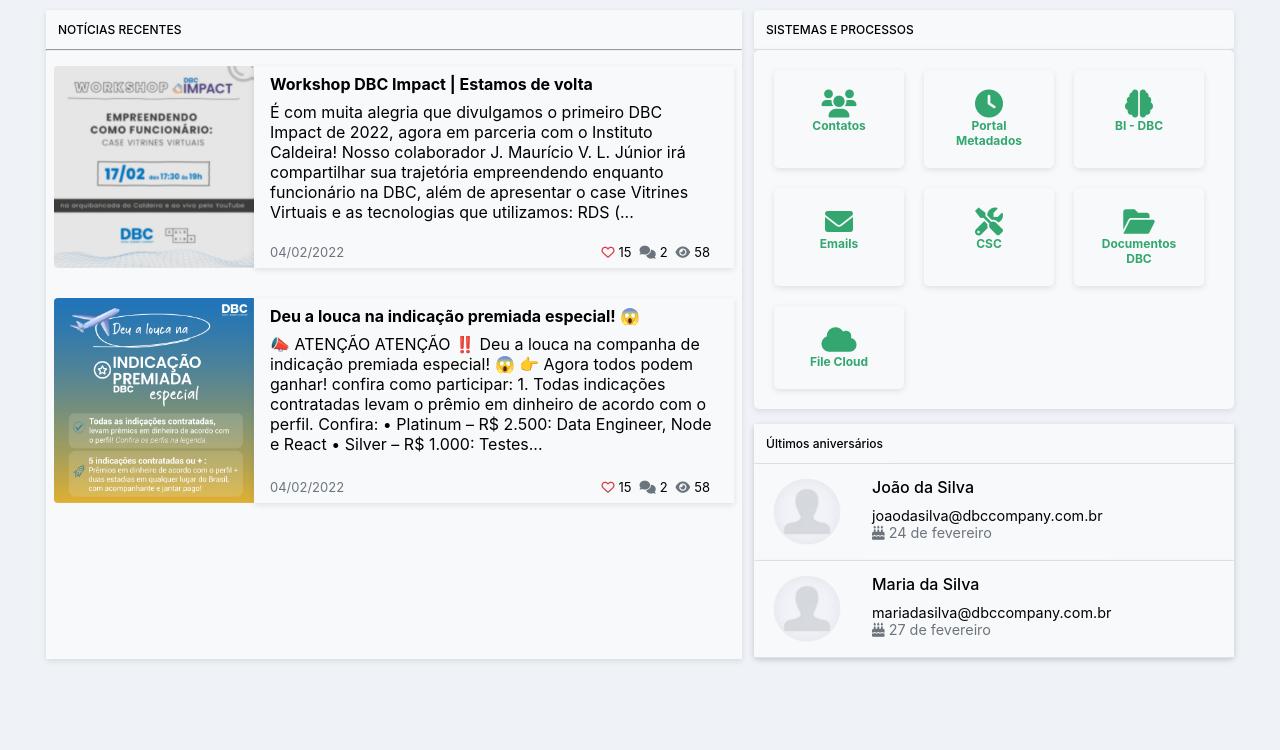
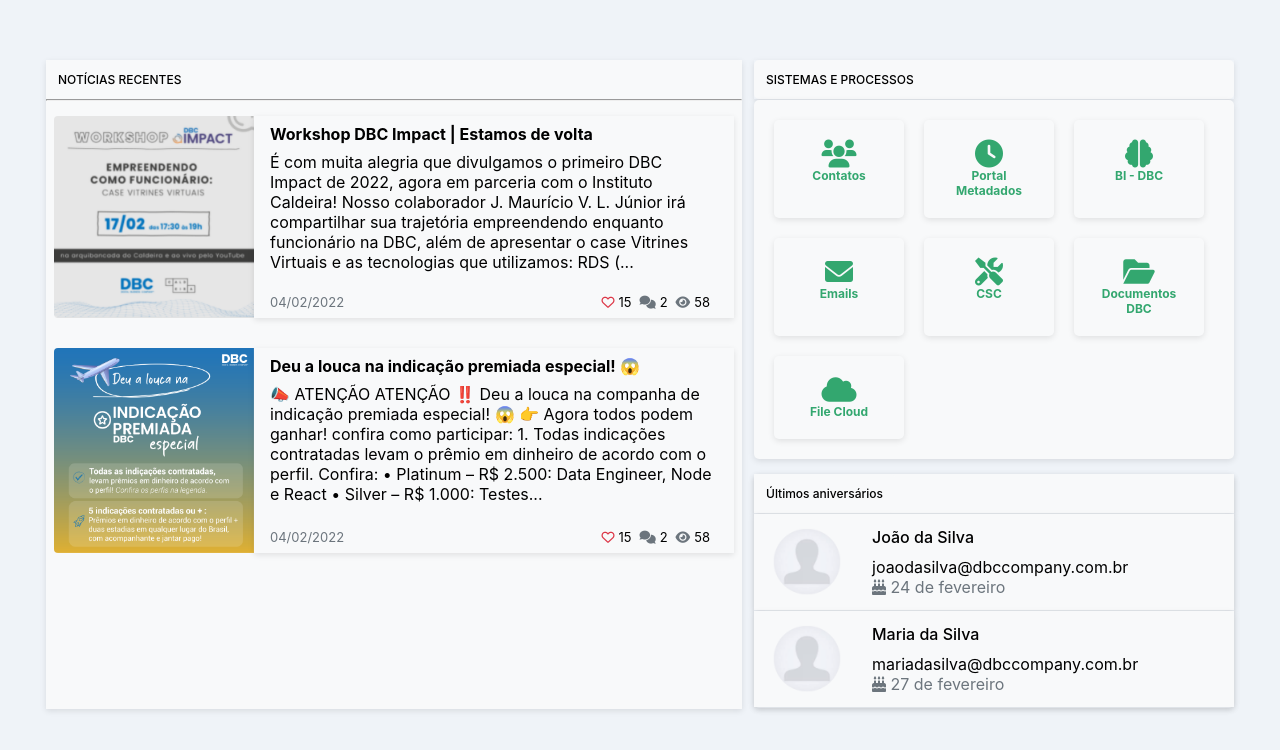
Before and after one commit to RafaelSantini23/VemSerDbcTrab-dupla, a plain HTML site: page index.html in a window 1280 px wide. Drawn offline with Linux system fonts and the light colour scheme.

Commit message:
criand card e ajustando

```diff
--- a/styles.css
+++ b/styles.css
@@ -10,7 +10,7 @@
     max-width: 1200px;
     display: flex;
     justify-content: space-around;
-    margin: 10px auto;
+    margin: 60px auto;
     background-color: #EFF3F8;
 
 }
@@ -96,10 +96,14 @@
     background: linear-gradient(to bottom right, #295ba7, #78b454);
 }
 .aniversario{
+    width: 100%;
     border-radius: 5px;
+    display: flex;
+    flex-direction: column;
 }
 
 .aniversario div{
+    width: 100%;
     display: flex;
     background-color: #F8F9FA;
     border: none;
@@ -122,12 +126,12 @@
 }
 .email{
     font-weight:400;
-    font-size: 90%;
+
     margin-top: 5px;
 }
 .data{
     color: #6c757d!important;
-    font-size: 90%;
+
     font-weight: 400px;
 }
 
```
